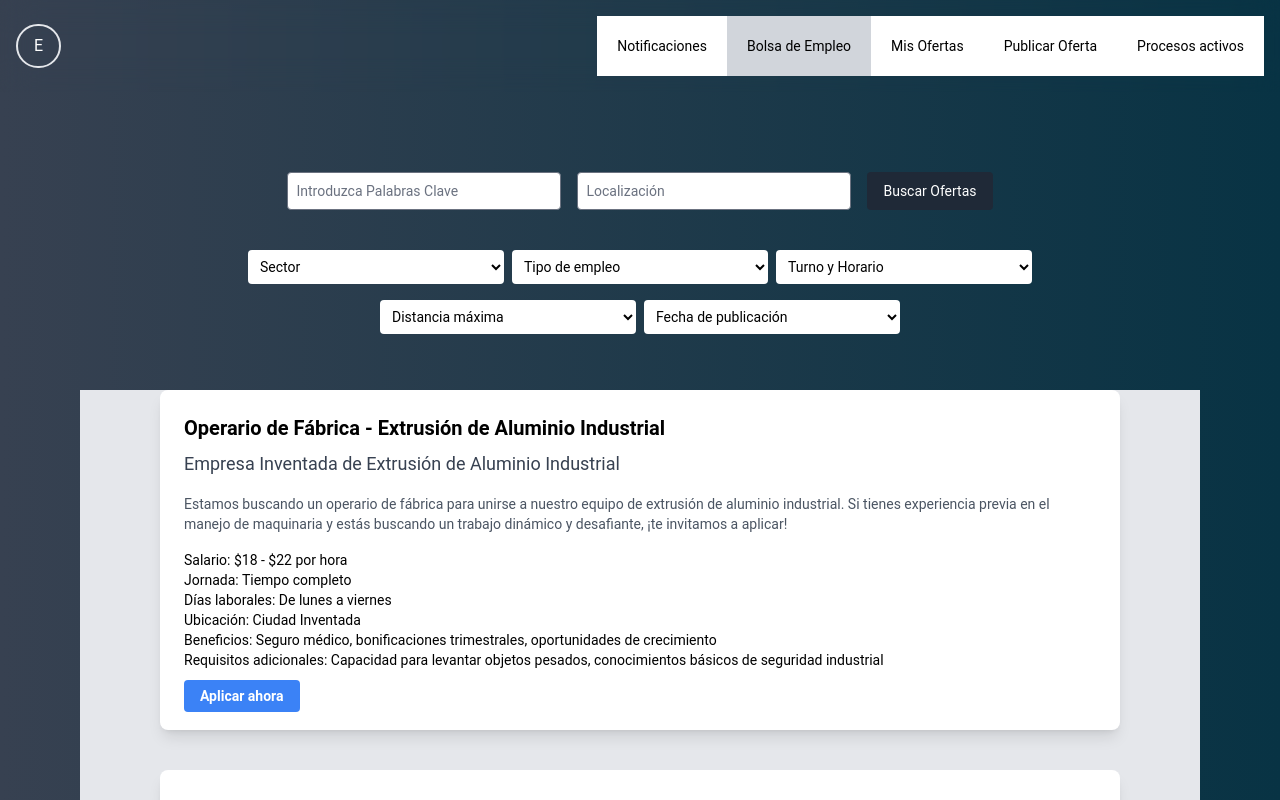
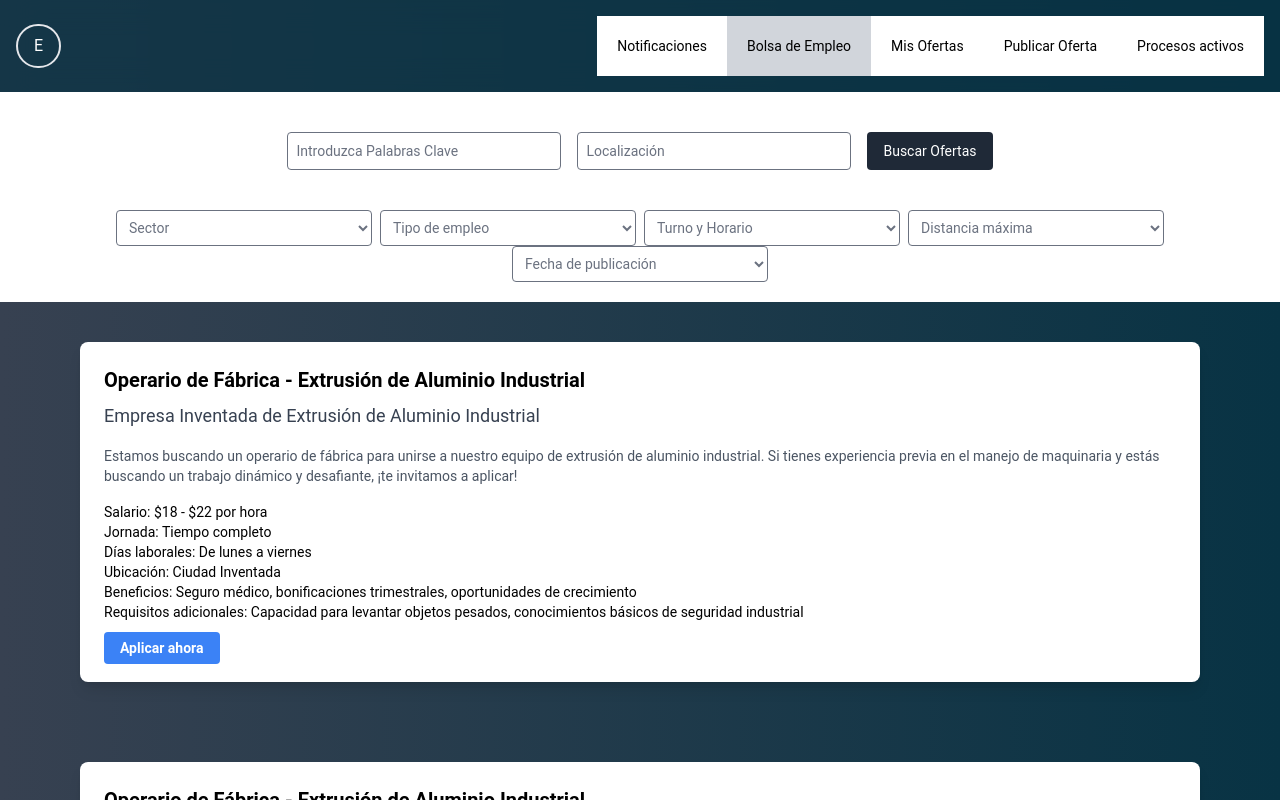
Before and after one commit to frankgimeno3/empleotecnicfront, a Next.js app: page /dashboard in a window 1280 px wide. Both pictures are taken after a click on the button "Bolsa de Empleo". Shown: the top 800 px of the page. Built offline with nearby package versions, Linux system fonts and the light colour scheme.

Commit message:
correccion margenes

```diff
--- a/components/Dashboard/BolsaDeEmpleo/BolsaDeEmpleo.tsx
+++ b/components/Dashboard/BolsaDeEmpleo/BolsaDeEmpleo.tsx
@@ -1,13 +1,15 @@
-import QueYDonde from './QueYDonde'
-import FormularioBusquedaAvanzada from './FormularioBusquedaAvanzada'
-import ListadoOfertasSolicitudes from './ListadoOfertasSolicitudes'
+import QueYDonde from "./QueYDonde";
+import FormularioBusquedaAvanzada from "./FormularioBusquedaAvanzada";
+import ListadoOfertasSolicitudes from "./ListadoOfertasSolicitudes";
 
 const BolsaDeEmpleo = () => {
   return (
-    <div className="mt-10 p-20  mx-10vw w-full">
-      <QueYDonde/>
-      <FormularioBusquedaAvanzada/>
-      <ListadoOfertasSolicitudes/>
+    <div className="mt-20 pb-10 pb-20 mx-20vw w-full">
+      <div className="bg-white py-5">
+        <QueYDonde />
+        <FormularioBusquedaAvanzada />
+      </div>
+      <ListadoOfertasSolicitudes />
     </div>
   );
 };
--- a/components/Dashboard/BolsaDeEmpleo/FormularioBusquedaAvanzada.tsx
+++ b/components/Dashboard/BolsaDeEmpleo/FormularioBusquedaAvanzada.tsx
@@ -7,8 +7,8 @@ interface SelectComponentProps {
 
 const SelectComponent: FC<SelectComponentProps> = ({ placeholder, options }) => {
   return (
-    <div className="mb-4 mx-1">
-      <select className="w-64 bg-white text-black p-2 rounded" defaultValue="" required>
+    <div className=" mx-1">
+      <select className="w-64 bg-white text-gray-500 p-2 rounded border border-gray-500" defaultValue="" required>
         <option value="" disabled hidden>
           {placeholder}
         </option>
@@ -53,8 +53,8 @@ const FormularioBusquedaAvanzada: FC = () => {
   const sectorOptions: string[] = ['Vidrio', 'Ventanas', 'Protección solar'];
 
   return (
-    <div className="flex justify-center items-center my-10 mx-10 ">
-      <div className="flex flex-wrap justify-center align-start ">
+    <div className="flex justify-center items-center mt-10 mx-10 mb-0">
+      <div className="flex flex-wrap justify-center align-start mb-0">
         <SelectComponent placeholder="Sector" options={sectorOptions} />
         <SelectComponent placeholder="Tipo de empleo" options={tipoEmpleoOptions} />
         <SelectComponent placeholder="Turno y Horario" options={turnoHorarioOptions} />
--- a/components/Dashboard/BolsaDeEmpleo/ListadoOfertasSolicitudes.tsx
+++ b/components/Dashboard/BolsaDeEmpleo/ListadoOfertasSolicitudes.tsx
@@ -2,7 +2,7 @@ import OfferCard from './Offercard'
 
 const ListadoOfertasSolicitudes = () => {
     return (
-      <div className="bg-gray-200 mx-10vw w-full">
+      <div className=" mx-10vw w-full pt-0 mt-0">
         <OfferCard/>
         <OfferCard/>
         <OfferCard/>
--- a/components/Dashboard/BolsaDeEmpleo/Offercard.tsx
+++ b/components/Dashboard/BolsaDeEmpleo/Offercard.tsx
@@ -2,7 +2,7 @@ import React from "react";
 
 const OfferCard = () => {
   return (
-    <div className="flex justify-center items-center my-10 mx-20">
+    <div className="flex justify-center items-center mb-10 pt-10 mx-20">
       <div className="bg-white rounded-lg shadow-lg p-6">
         <h2 className="text-xl font-semibold mb-2">
           Operario de Fábrica - Extrusión de Aluminio Industrial
--- a/components/Dashboard/BolsaDeEmpleo/QueYDonde.tsx
+++ b/components/Dashboard/BolsaDeEmpleo/QueYDonde.tsx
@@ -2,16 +2,16 @@ import React from 'react';
 
 const QueYDonde = () => {
   return (
-    <div className="flex justify-center items-center my-10 ">
+    <div className="flex justify-center items-center my-5">
       <div className="flex space-x-4">
-        <div className="rounded border border-gray-500 bg-white p-2">
+        <div className="rounded border border-gray-500  p-2">
           <input
             className="w-64 outline-none placeholder-gray-500"
             type="text"
             placeholder="Introduzca Palabras Clave"
           />
         </div>
-        <div className="rounded border border-gray-500 bg-white p-2">
+        <div className="rounded border border-gray-500  p-2">
           <input
             className="w-64 outline-none placeholder-gray-500"
             type="text"
--- a/components/Dashboard/MisOfertas/MisOfertas.tsx
+++ b/components/Dashboard/MisOfertas/MisOfertas.tsx
@@ -3,7 +3,7 @@ import MyOfferCard from './MyOfferCard'
 
 const MisOfertas = () => {
     return (
-      < div className=" mt-10 p-20 bg-gray-200 pt-1">
+      < div className=" mt-20 p-20 bg-gray-200 pt-1">
       <MyOfferCard />
       <MyOfferCard />
       <MyOfferCard />
--- a/components/Dashboard/ProcesosActivos.tsx
+++ b/components/Dashboard/ProcesosActivos.tsx
@@ -2,7 +2,7 @@
 
 const ProcesosActivos = () => {
     return (
-      <div className="mt-10 p-20 bg-gray-200 mx-10vw w-full">
+      <div className="mt-20 p-20 bg-gray-200 mx-10vw w-full">
         <h1 className="text-black">Este es el contenido de la Procesos Activos</h1>
 
       </div>
--- a/pages/dashboard.tsx
+++ b/pages/dashboard.tsx
@@ -57,7 +57,7 @@ export default function Dashboard() {
 
   return (
     <>
-      <nav className="fixed top-0 left-0 right-0 z-10 bg-cyan-80 bg-opacity-25 backdrop-filter backdrop-blur-lg flex items-center justify-between p-4 md:text-xs xl:text-base ">
+      <nav className="fixed top-0 left-0 right-0 z-10 bg-cyan-950 bg-opacity-70 backdrop-filter backdrop-blur-lg flex items-center justify-between p-4 md:text-xs xl:text-base ">
         <Link href="/dashboard" passHref>
           <button className="bg-opacity-25 text-white rounded-full py-2 px-4 border-2 hover:bg-white hover:text-cyan-950  hover:cursor-pointer">
             E
```
